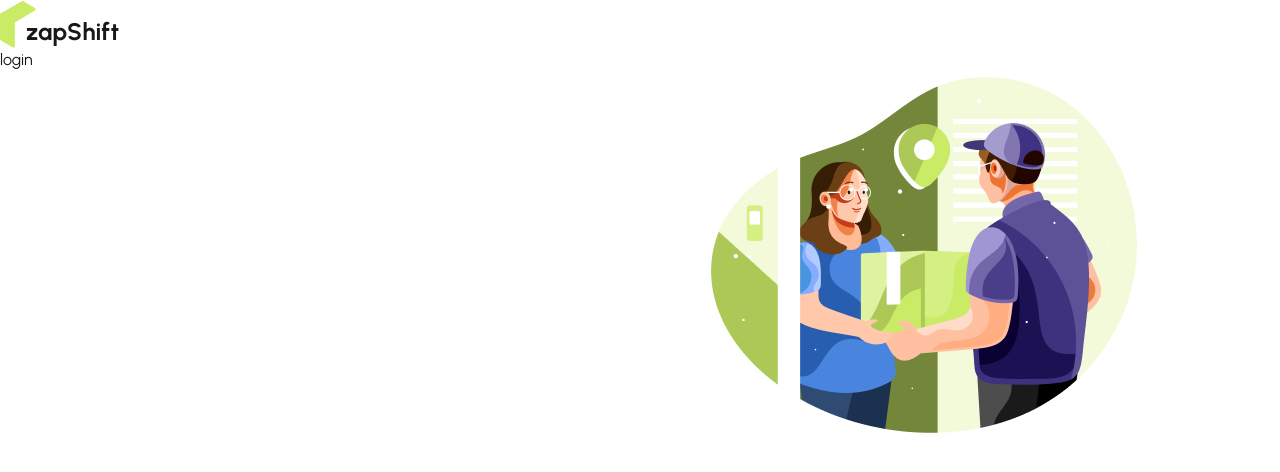
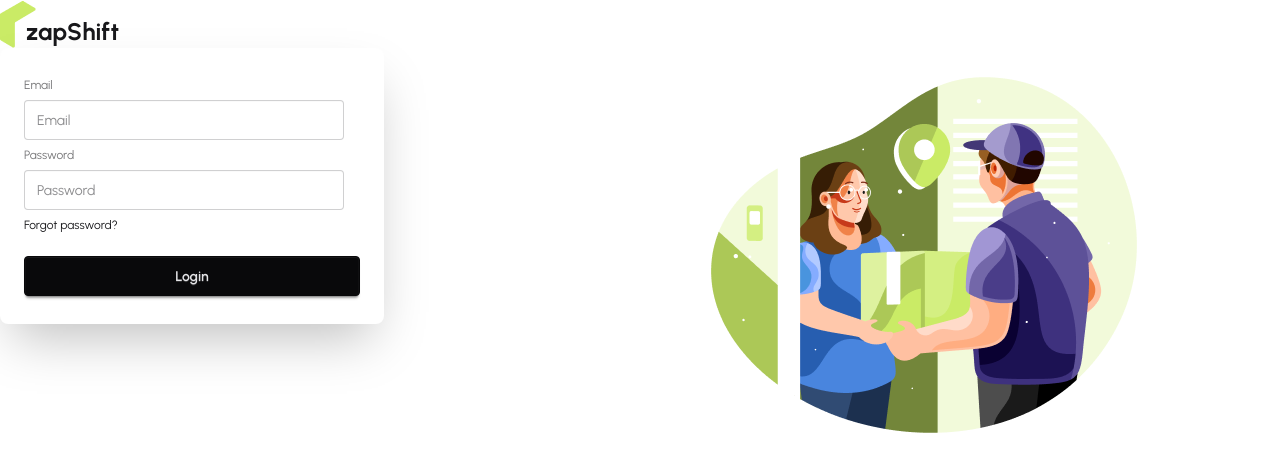
Before and after one commit to AyanSujon/zap-shift-client, a React (Vite) app: page /login in a window 1280 px wide. Shown: the top 472 px of the page. Built offline with nearby package versions, Linux system fonts and the light colour scheme.

Commit message:
form functionalities added

```diff
--- /dev/null
+++ b/src/hooks/useAuth.jsx
@@ -0,0 +1,10 @@
+import React, { use } from 'react';
+import { AuthContext } from '../contexts/AuthContext/AuthContext';
+
+const useAuth = () => {
+
+    const authInfo  = use(AuthContext);
+    return authInfo;
+};
+
+export default useAuth;
--- a/src/pages/Auth/Login/Login.jsx
+++ b/src/pages/Auth/Login/Login.jsx
@@ -1,9 +1,31 @@
 import React from 'react';
+import { useForm } from 'react-hook-form';
 
 const Login = () => {
+
+    const { register, handleSubmit } = useForm();
+
+    const handleLogin = (data) => {
+        console.log("After Submit: ", data);
+    }
+
+
+
     return (
-        <div>
-            login
+        <div className="card bg-base-100 w-full max-w-sm shrink-0 shadow-2xl">
+            <form onSubmit={handleSubmit(handleLogin)} className="card-body">
+                <fieldset className="fieldset">
+                    {/* Eamil Field */}
+                    <label className="label">Email</label>
+                    <input type="email" {...register('email')} className="input" placeholder="Email" />
+
+                    {/* password Field */}
+                    <label className="label">Password</label>
+                    <input type="password" {...register('password')} className="input" placeholder="Password" />
+                    <div><a className="link link-hover">Forgot password?</a></div>
+                    <button className="btn btn-neutral mt-4">Login</button>
+                </fieldset>
+            </form>
         </div>
     );
 };
--- a/src/pages/Auth/Register/Register.jsx
+++ b/src/pages/Auth/Register/Register.jsx
@@ -1,13 +1,24 @@
 import React from 'react';
 import { useForm } from 'react-hook-form';
+import useAuth from '../../../hooks/useAuth';
 
 const Register = () => {
-    const { register, handleSubmit, formState: { errors } } = useForm()
+    const { register, handleSubmit, formState: { errors } } = useForm();
+    const { registerUser} = useAuth();
+
 
 
 
 const handleRegistration = (data) =>{
-    console.log("After Submit", data);
+    // console.log("After Submit", data);
+    registerUser(data.email, data.password)
+    .then((result) => {
+        console.log(result.user);
+    })
+    .catch((error)=> {
+        console.log(error);
+    })
+
 }
 
 
@@ -26,7 +37,7 @@ const handleRegistration = (data) =>{
 
 
                     <label className="label">Password</label>
-                    <input type="password" {...register('password', {required: true, minLength: 6, pattern: /^(?=.*[a-z])(?=.*[A-Z])(?=.*\d)(?=.*[!@#$%^&*()_\-+=[\]{};':"\\|,.<>\/?`~]).{6,}$/})} className="input" placeholder="Password" />
+                    <input type="password" {...register('password', {required: true, minLength: 6, pattern: /^(?=.*[a-z])(?=.*[A-Z])(?=.*\d)(?=.*[^A-Za-z0-9]).{6,}$/})} className="input" placeholder="Password" />
                     {errors.password?.type === 'required' && (<p className='text-red-500'>Password is required.</p>)}
                     {errors.password?.type === 'minLength' && (<p className='text-red-500'>Password must be 6 characters or longer.</p>)}
                     {errors.password?.type === 'pattern' && (<p className='text-red-500'>Password must contain at least one uppercase, one lowercase, one number, and one special character.</p>)}
```
Also changed, not shown: src/contexts/AuthContext/AuthProvider.jsx (line endings or trailing spaces), 1 other file (tests, documents, lock files or other folders).
